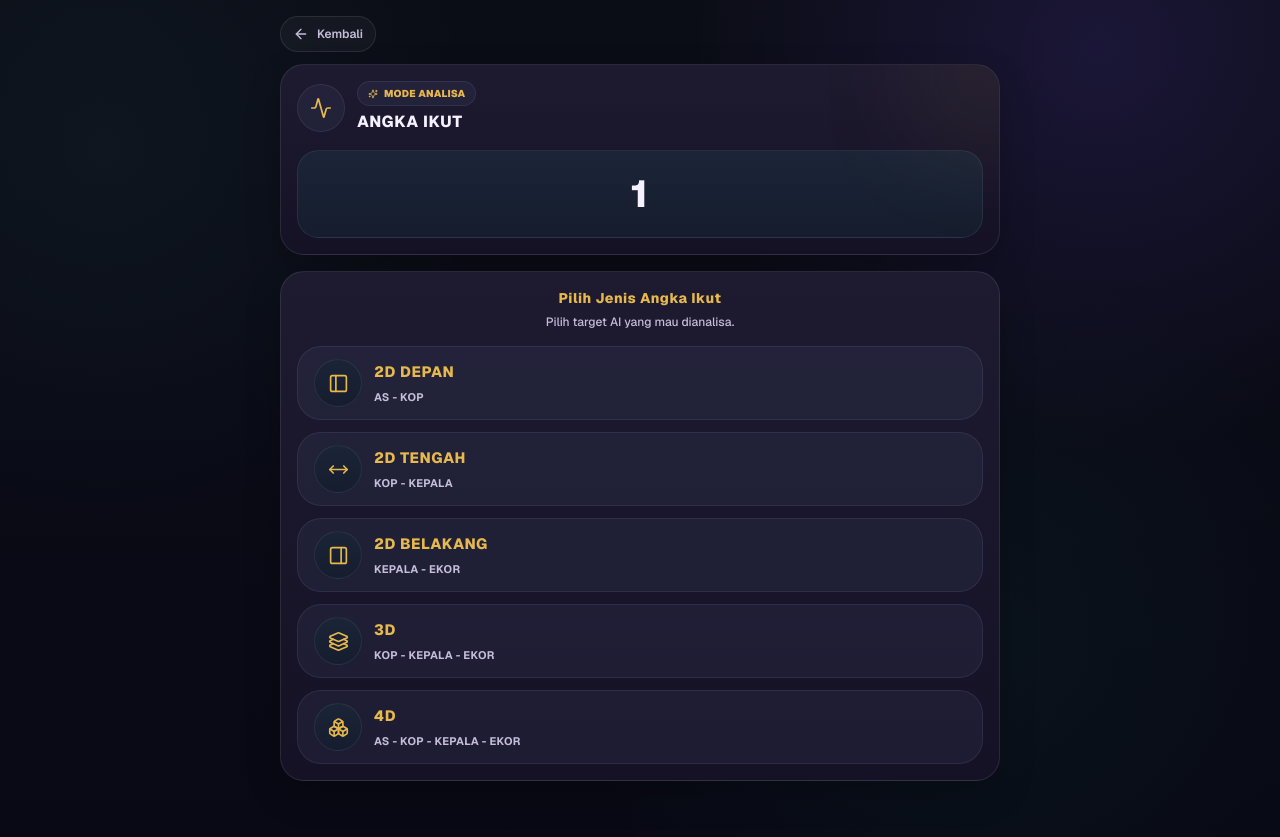
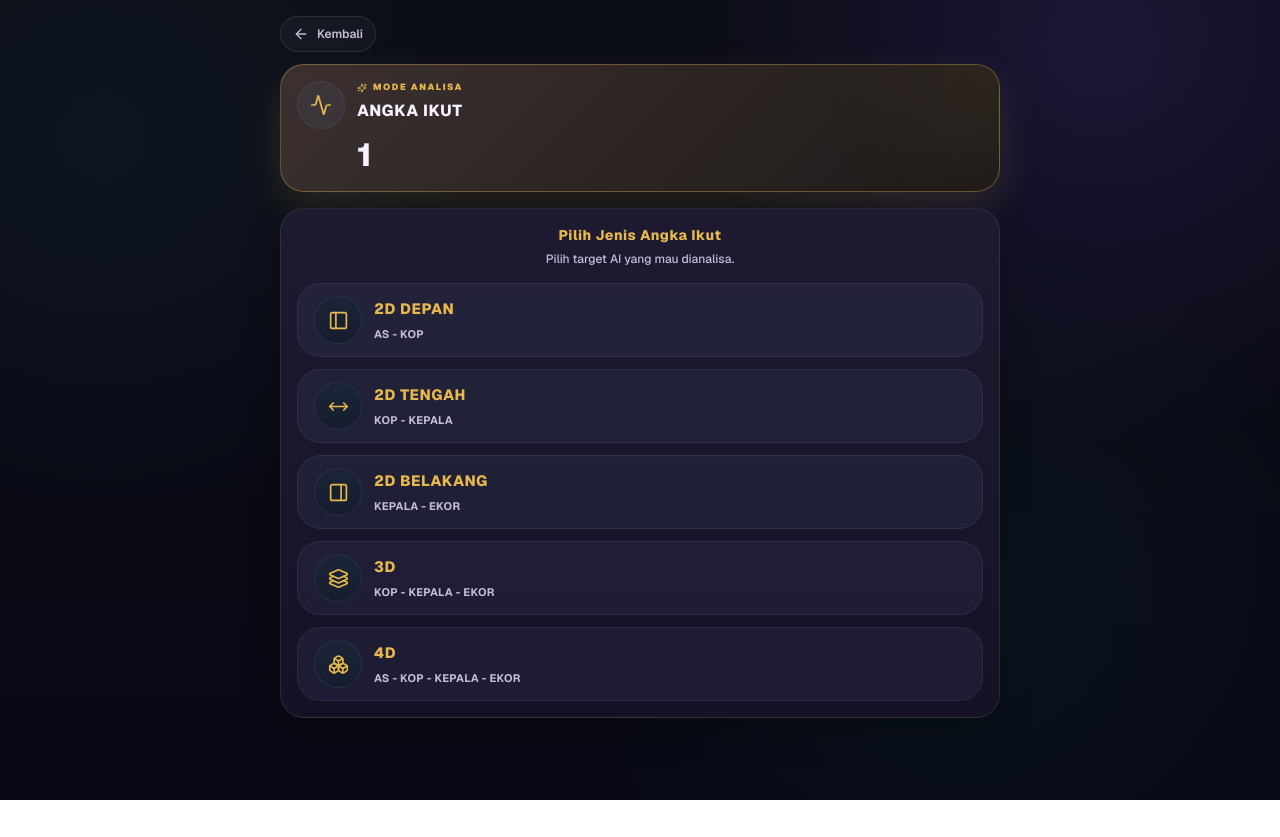
Before and after one commit to putuuwiryaa-lab/analisa-angka.next, a Next.js app: page /analyze/1/1 in a window 1280 px wide. After the commit the page ends 800 px from the top, so only its background shows below. Built offline with nearby package versions, Linux system fonts and the light colour scheme.

Commit message:
Flatten analysis page header hierarchy

```diff
--- a/components/analysis/AnalysisPageChrome.tsx
+++ b/components/analysis/AnalysisPageChrome.tsx
@@ -1,4 +1,4 @@
-import { ArrowLeft, RefreshCw, Sparkles, type LucideIcon } from "lucide-react";
+import { ArrowLeft, RefreshCw, RotateCcw, Sparkles, type LucideIcon } from "lucide-react";
 import {
   customFocusLabel,
   customFocusSubtitle,
@@ -8,23 +8,20 @@ import {
 import { analysisScopeLabel, targetPairLabel, type AnalysisScope } from "./ScopeSelectors";
 import { Button } from "@/components/ui/Button";
 
-function StatusPill({ label, value, onReset }: { label: string; value: string; onReset: () => void }) {
+function SelectionChip({ label, value, onReset }: { label: string; value: string; onReset: () => void }) {
   return (
-    <div className="animate-rise depth-3 mt-3 flex items-center justify-between gap-2 rounded-2xl border px-3 py-2.5">
-      <div className="min-w-0 flex-1 text-left">
-        <span className="mr-1.5 text-[10px] font-bold uppercase tracking-wide text-text-soft">
-          {label}:
-        </span>
-        <span className="accent-text text-[11px] font-black uppercase tracking-wide leading-relaxed">{value}</span>
-      </div>
     <button
       type="button"
       onClick={onReset}
-        className="pressable shrink-0 rounded-full border border-border-soft bg-white/[0.035] px-3 py-1.5 text-[11px] font-bold text-text-muted hover:border-border hover:text-text"
+      className="pressable depth-3 flex min-h-10 min-w-0 items-center gap-2 rounded-2xl border px-3 text-left hover:border-border"
+      aria-label={`Ganti ${label}`}
     >
-        Ganti
+      <span className="min-w-0 flex-1">
+        <span className="block text-[9px] font-black uppercase tracking-wide text-text-soft">{label}</span>
+        <span className="accent-text block truncate text-[10px] font-black uppercase tracking-wide">{value}</span>
+      </span>
+      <RotateCcw size={13} className="shrink-0 text-text-soft" />
     </button>
-    </div>
   );
 }
 
@@ -67,56 +64,62 @@ export function AnalysisPageChrome({
   onBBFSScopeReset: () => void;
   onCustomFocusReset: () => void;
 }) {
+  const hasSelection =
+    (isAI && Boolean(analysisScope)) ||
+    (needsTargetPair && Boolean(targetPair)) ||
+    (isBBFS && Boolean(analysisScope && analysisScope !== "default")) ||
+    (isRekapCustom && Boolean(customFocus));
+
   return (
     <>
       <Button variant="ghost" size="sm" className="mb-3" onClick={onBack}>
         <ArrowLeft size={16} /> Kembali
       </Button>
 
-      <div className="animate-rise depth-1 relative mb-4 overflow-hidden rounded-3xl border p-4">
+      <section className="animate-rise depth-accent relative mb-4 overflow-hidden rounded-3xl border p-4">
         <div className="accent-bg-soft absolute -right-12 -top-12 h-28 w-28 rounded-full blur-3xl" />
-        <div className="relative mb-4 flex items-center gap-3">
+
+        <div className="relative flex items-start gap-3">
           <div className="depth-3 accent-text flex h-12 w-12 shrink-0 items-center justify-center rounded-2xl border">
             <Icon size={22} strokeWidth={1.9} />
           </div>
           <div className="min-w-0 flex-1">
-            <div className="depth-3 accent-text mb-1 inline-flex items-center gap-1.5 rounded-full border px-2.5 py-1 text-[10px] font-black uppercase tracking-wide">
+            <div className="accent-text flex items-center gap-1.5 text-[9px] font-black uppercase tracking-[0.18em]">
               <Sparkles size={10} /> Mode Analisa
             </div>
-            <h2 className="display truncate text-base text-text">{title}</h2>
+            <h1 className="display mt-1 text-base text-text">{title}</h1>
+            <p className="display mt-3 break-words text-[1.75rem] leading-tight text-text sm:text-[2rem]">{marketId}</p>
           </div>
         </div>
 
-        <div className="depth-2 flex min-h-[88px] items-center justify-center rounded-[1.35rem] border px-5 py-5 text-center">
-          <p className="display break-words text-[2rem] leading-[1.05] text-text sm:text-[2.35rem]">
-            {marketId}
-          </p>
-        </div>
-
-        {isAI && analysisScope && (
-          <StatusPill label="AI" value={analysisScopeLabel(analysisScope)} onReset={onAIScopeReset} />
-        )}
-        {needsTargetPair && targetPair && (
-          <StatusPill label="Fokus" value={targetPairLabel(targetPair)} onReset={onTargetPairReset} />
-        )}
-        {isBBFS && analysisScope && analysisScope !== "default" && (
-          <StatusPill label="BBFS" value={analysisScopeLabel(analysisScope)} onReset={onBBFSScopeReset} />
-        )}
-        {isRekapCustom && customFocus && (
-          <StatusPill
+        {hasSelection ? (
+          <div className="relative mt-4 grid grid-cols-1 gap-2 sm:grid-cols-2">
+            {isAI && analysisScope ? (
+              <SelectionChip label="AI" value={analysisScopeLabel(analysisScope)} onReset={onAIScopeReset} />
+            ) : null}
+            {needsTargetPair && targetPair ? (
+              <SelectionChip label="Fokus" value={targetPairLabel(targetPair)} onReset={onTargetPairReset} />
+            ) : null}
+            {isBBFS && analysisScope && analysisScope !== "default" ? (
+              <SelectionChip label="BBFS" value={analysisScopeLabel(analysisScope)} onReset={onBBFSScopeReset} />
+            ) : null}
+            {isRekapCustom && customFocus ? (
+              <SelectionChip
                 label="Rekap"
                 value={`${customFocusLabel(customFocus)} · ${customFocusSubtitle(customFocus)}`}
                 onReset={onCustomFocusReset}
               />
-        )}
+            ) : null}
           </div>
+        ) : null}
+      </section>
 
-      {(canStartAnalyze || loading) && (
+      {(canStartAnalyze || loading) ? (
         <Button variant="accent" size="lg" className="mb-4 w-full" onClick={onStartAnalyze} disabled={loading}>
           <RefreshCw size={18} className={loading ? "animate-spin" : ""} />
           {loading ? "Memproses..." : "Mulai Analisa"}
         </Button>
-      )}
+      ) : null}
     </>
   );
 }
```
Lines whose indentation alone changed are shown as unchanged.
